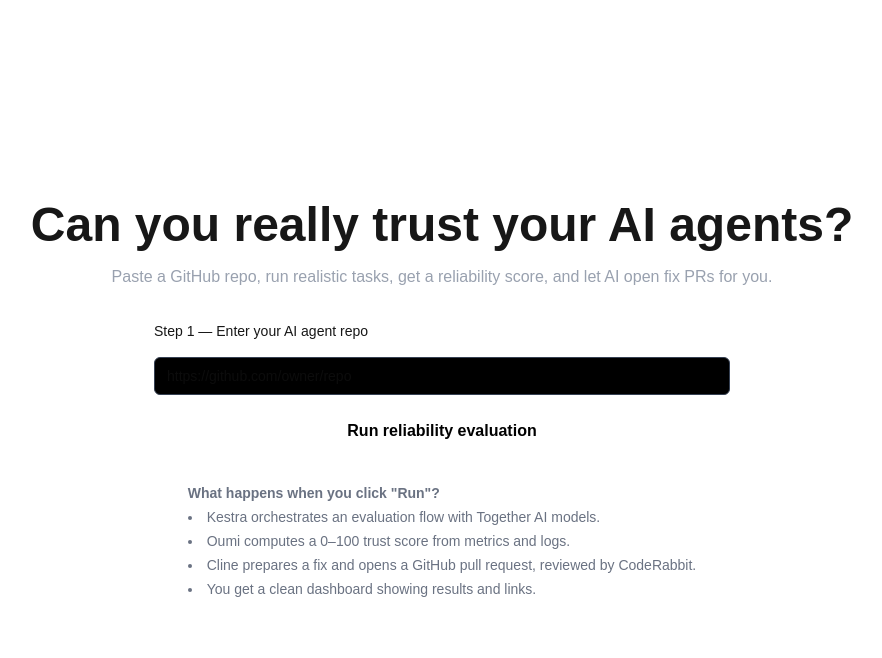
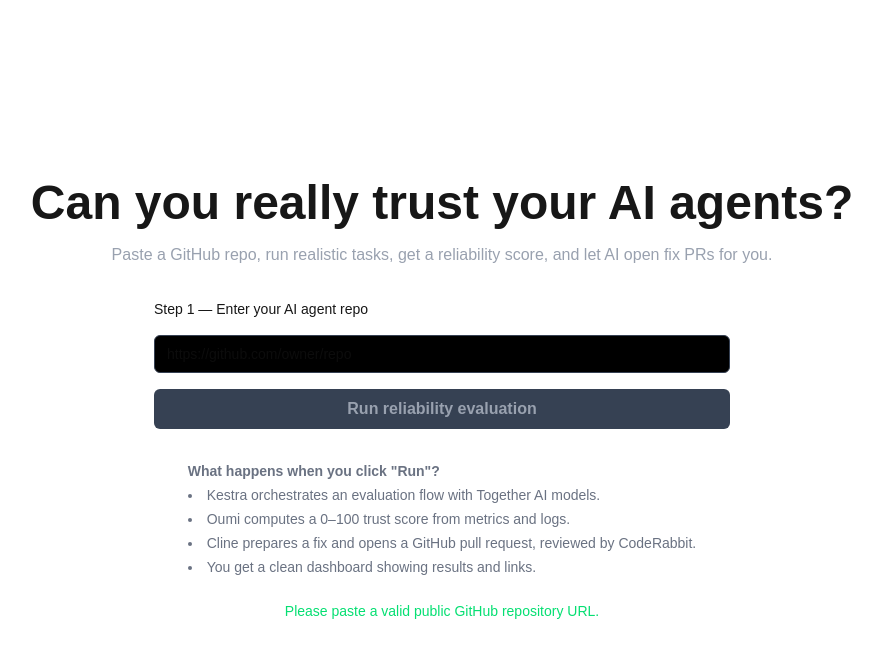
Before and after one commit to priyanshap/ai-reliability-judge, a Next.js app: page / in a window 1280 px wide. Both pictures are taken after a click on the button "Run reliability evaluation". Shown: the top 658 px of the page, without its empty margins (198-1080 px from the left). Built offline with nearby package versions, Linux system fonts and the light colour scheme.

Commit message:
Update evaluation flow and UI

```diff
--- /dev/null
+++ b/app/api/run/route.ts
@@ -0,0 +1,19 @@
+import { NextRequest, NextResponse } from "next/server";
+
+export async function POST(req: NextRequest) {
+  const { repoUrl } = await req.json();
+
+  if (!repoUrl || typeof repoUrl !== "string") {
+    return NextResponse.json(
+      { ok: false, message: "Please provide a valid GitHub repo URL." },
+      { status: 400 }
+    );
+  }
+
+  return NextResponse.json({
+    ok: true,
+    status: "queued",
+    score: 82,
+    message: "Evaluation queued. This is a mock response for the prototype."
+  });
+}
--- a/app/page.tsx
+++ b/app/page.tsx
@@ -1,6 +1,42 @@
+"use client";
+
+import { useState } from "react";
+
 import Image from "next/image";
 
 export default function Home() {
+  const [repoUrl, setRepoUrl] = useState("");
+const [status, setStatus] = useState<string | null>(null);
+
+async function handleRun() {
+  if (!repoUrl || !repoUrl.startsWith("https://github.com/")) {
+    setStatus("Please paste a valid public GitHub repository URL.");
+    return;
+  }
+  setStatus("Running evaluation...");
+
+  try {
+    const res = await fetch("/api/run", {
+      method: "POST",
+      headers: { "Content-Type": "application/json" },
+      body: JSON.stringify({ repoUrl }),
+    });
+
+    const data = await res.json();
+
+    if (!res.ok || !data.ok) {
+      setStatus(data.message || "Something went wrong. Please try again.");
+      return;
+    }
+
+    setStatus(
+      `Evaluation queued. Mock reliability score: ${data.score}/100 (demo).`
+    );
+  } catch (err) {
+    setStatus("Network error. Please try again.");
+  }
+}
+
   return (
     <main className="min-h-screen flex flex-col items-center justify-center px-4">
       <h1 className="text-3xl md:text-5xl font-bold text-center mb-4">
@@ -16,10 +52,19 @@ export default function Home() {
         </label>
         <input
           type="text"
+          value={repoUrl}
+          onChange={(e) => setRepoUrl(e.target.value)}
           placeholder="https://github.com/owner/repo"
           className="w-full border border-gray-700 bg-black rounded-md px-3 py-2 text-sm"
         />
-        <button className="w-full bg-white text-black py-2 rounded-md font-semibold">
+        <button
+        onClick={handleRun}
+        className={`w-full py-2 rounded-md font-semibold transition
+          ${repoUrl
+            ? "bg-white text-black hover:bg-transparent hover:text-white hover:border hover:border-white hover:shadow-[0_0_25px_rgba(255,255,255,0.4)] active:scale-95 cursor-pointer"
+            : "bg-gray-700 text-gray-400 cursor-not-allowed"
+          }`}
+        >
           Run reliability evaluation
         </button>
       </div>
@@ -35,6 +80,10 @@ export default function Home() {
           <li>You get a clean dashboard showing results and links.</li>
         </ul>
       </div>
+      {status && (
+        <p className="mt-6 text-sm text-green-400 text-center">{status}</p>
+)}
+
     </main>
   );
 }
```
